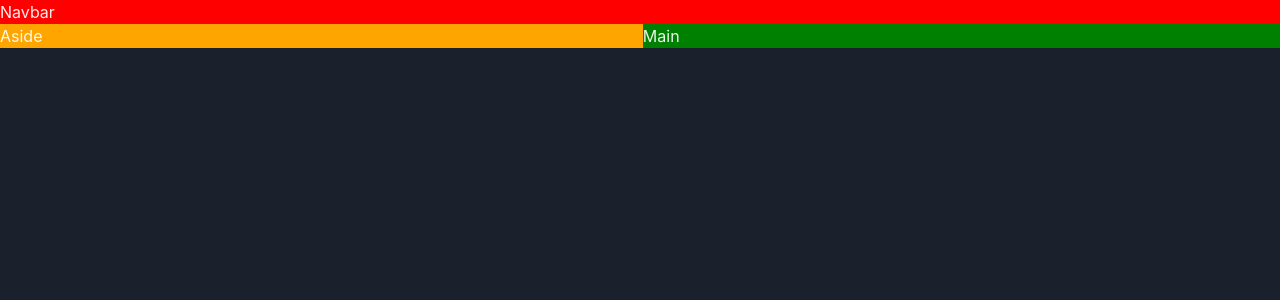
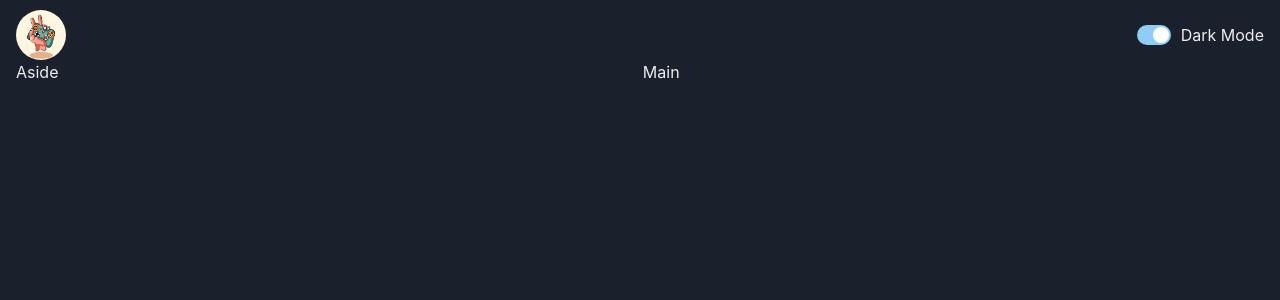
Before and after one commit to guptaanshik1/gameCollection, a React (Vite) app in the folder gameCollection/: page / in a window 1280 px wide. Shown: the top 300 px of the page. Built offline with nearby package versions, Linux system fonts and the light colour scheme.

Commit message:
implemented dark mode feature

```diff
--- a/gameCollection/src/components/Layout/AppLayout.tsx
+++ b/gameCollection/src/components/Layout/AppLayout.tsx
@@ -8,18 +8,15 @@ const AppLayout = () => {
         base: `"nav" "main"`,
         lg: `"nav nav" "aside main"`,
       }}
+      p={"10px 16px"}
     >
-      <GridItem area="nav" bg="red">
+      <GridItem area="nav">
         <Navbar />
       </GridItem>
       <Show above="lg">
-        <GridItem area="aside" bg="orange">
-          Aside
-        </GridItem>
+        <GridItem area="aside">Aside</GridItem>
       </Show>
-      <GridItem area="main" bg="green">
-        Main
-      </GridItem>
+      <GridItem area="main">Main</GridItem>
     </Grid>
   );
 };
--- a/gameCollection/src/components/Navbar.tsx
+++ b/gameCollection/src/components/Navbar.tsx
@@ -1,5 +1,18 @@
+import { Flex, HStack, Image, Switch, Text } from "@chakra-ui/react";
+import useColorTheme from "../hooks/useColorTheme";
+import logo from "../assets/Ag1_09.jpg";
+
 const Navbar = () => {
-  return <>Navbar</>;
+  const { isDark, toggleColorMode } = useColorTheme();
+  return (
+    <HStack justifyContent={"space-between"}>
+      <Image src={logo} alt={"logo"} boxSize={"50px"} borderRadius={"50%"} />
+      <Flex alignItems={"center"} gridGap={"10px"}>
+        <Switch isChecked={isDark} onChange={toggleColorMode} />
+        <Text>{isDark ? "Dark Mode" : "Light Mode"}</Text>
+      </Flex>
+    </HStack>
+  );
 };
 
 export default Navbar;
--- /dev/null
+++ b/gameCollection/src/hooks/useColorTheme.ts
@@ -0,0 +1,11 @@
+import { useColorMode } from "@chakra-ui/react";
+
+const useColorTheme = () => {
+  const { colorMode, toggleColorMode } = useColorMode();
+
+  const isDark = colorMode === "dark" ? true : false;
+
+  return { colorMode, toggleColorMode, isDark };
+};
+
+export default useColorTheme;
```
